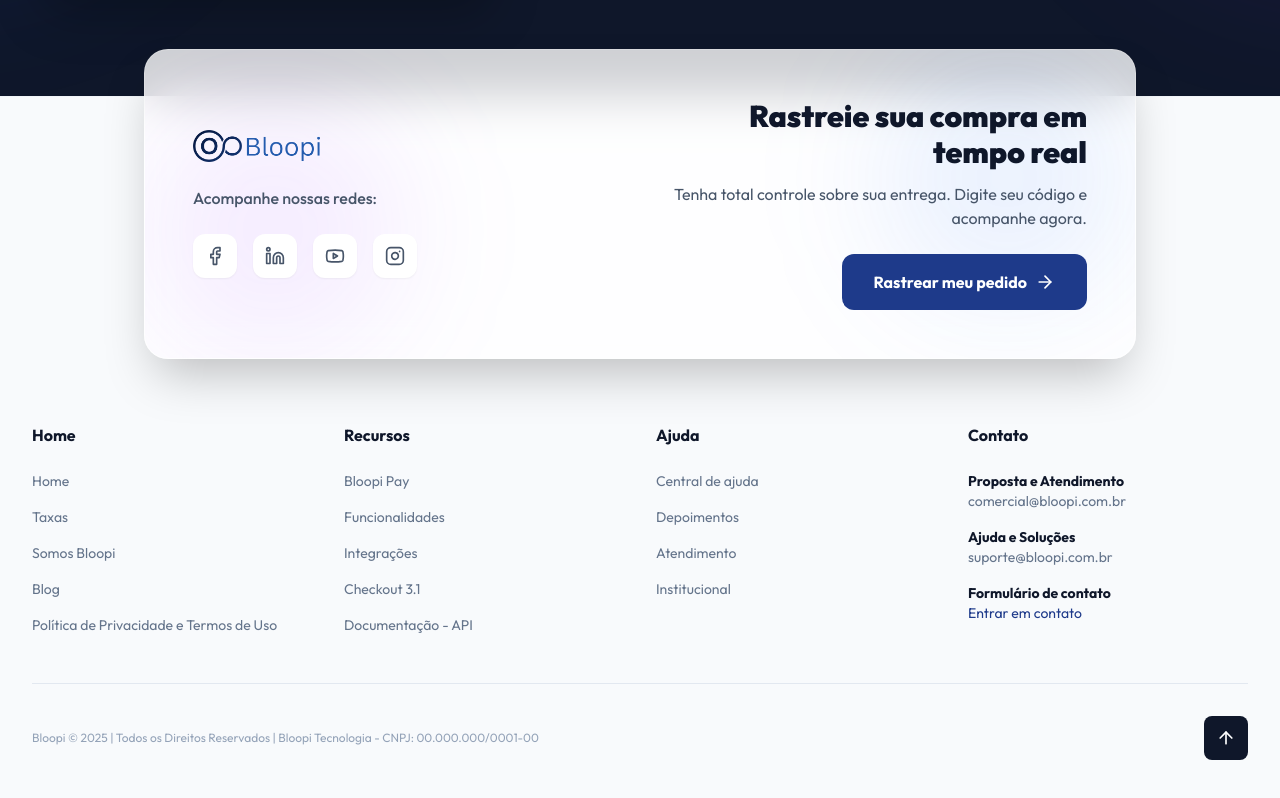
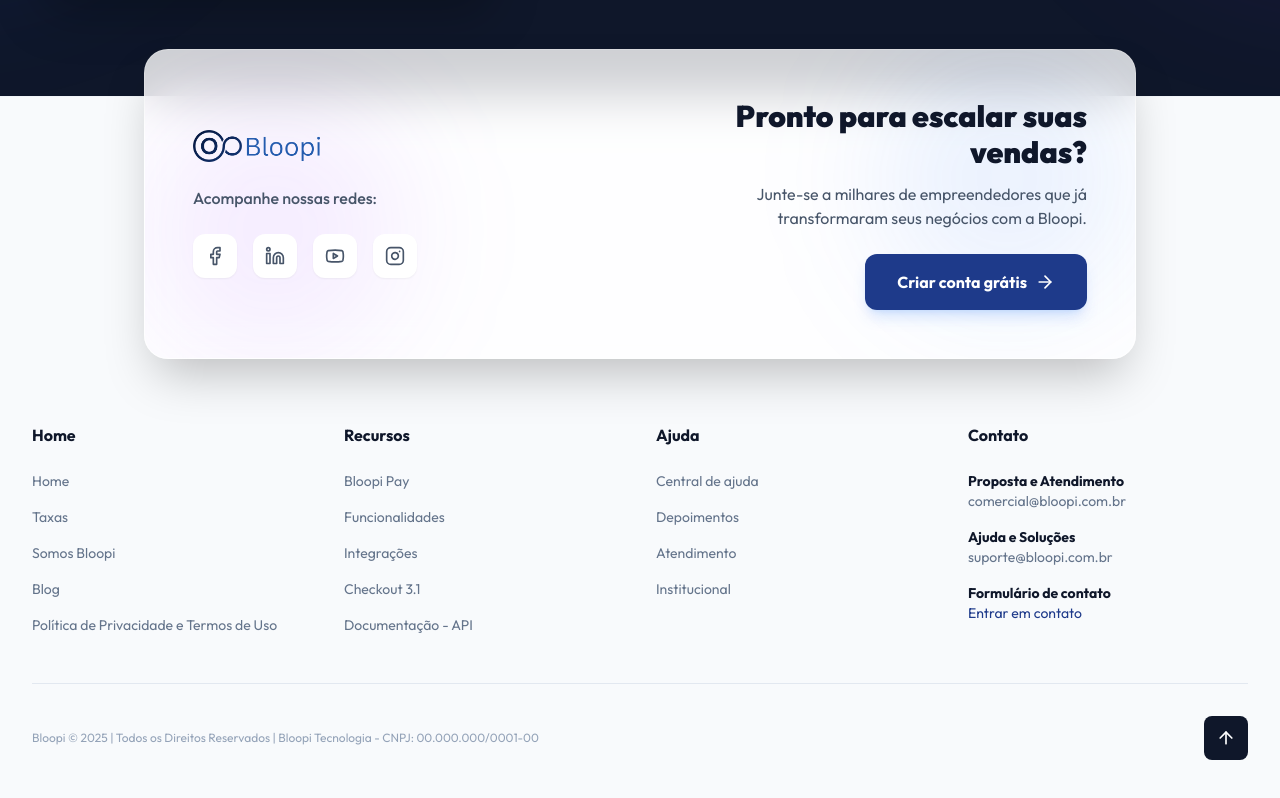
Before and after one commit to psycomunic/bloopi, a React (Vite) app: page /features in a window 1280 px wide. Shown: the part 8553-9351 px from the top of the page. Built offline with nearby package versions, Linux system fonts and the light colour scheme.

Commit message:
refactor: Update pre-footer CTA to focus on conversion

```diff
--- a/components/Footer.tsx
+++ b/components/Footer.tsx
@@ -46,14 +46,14 @@
 
                     <div className="flex-1 text-center md:text-right z-10">
                         <h3 className="text-2xl md:text-3xl font-black text-slate-900 dark:text-white mb-3">
-                            Rastreie sua compra em tempo real
+                            Pronto para escalar suas vendas?
                         </h3>
                         <p className="text-slate-600 dark:text-slate-300 text-base mb-6 max-w-md ml-auto">
-                            Tenha total controle sobre sua entrega. Digite seu código e acompanhe agora.
+                            Junte-se a milhares de empreendedores que já transformaram seus negócios com a Bloopi.
                         </p>
-                        <Link to="/help" className="inline-flex items-center gap-2 bg-primary text-white px-8 py-4 rounded-xl font-bold hover:bg-primary-dark hover:shadow-lg hover:-translate-y-1 transition-all">
-                            Rastrear meu pedido <ArrowRight size={20} />
-                        </Link>
+                        <button className="inline-flex items-center gap-2 bg-primary text-white px-8 py-4 rounded-xl font-bold hover:bg-primary-dark hover:shadow-lg hover:-translate-y-1 transition-all shadow-blue-500/20 shadow-lg">
+                            Criar conta grátis <ArrowRight size={20} />
+                        </button>
                     </div>
                 </div>
             </div>
@@ -127,7 +127,7 @@
                     </button>
                 </div>
             </div>
-        </footer>
+        </footer >
     );
 };
 
```
